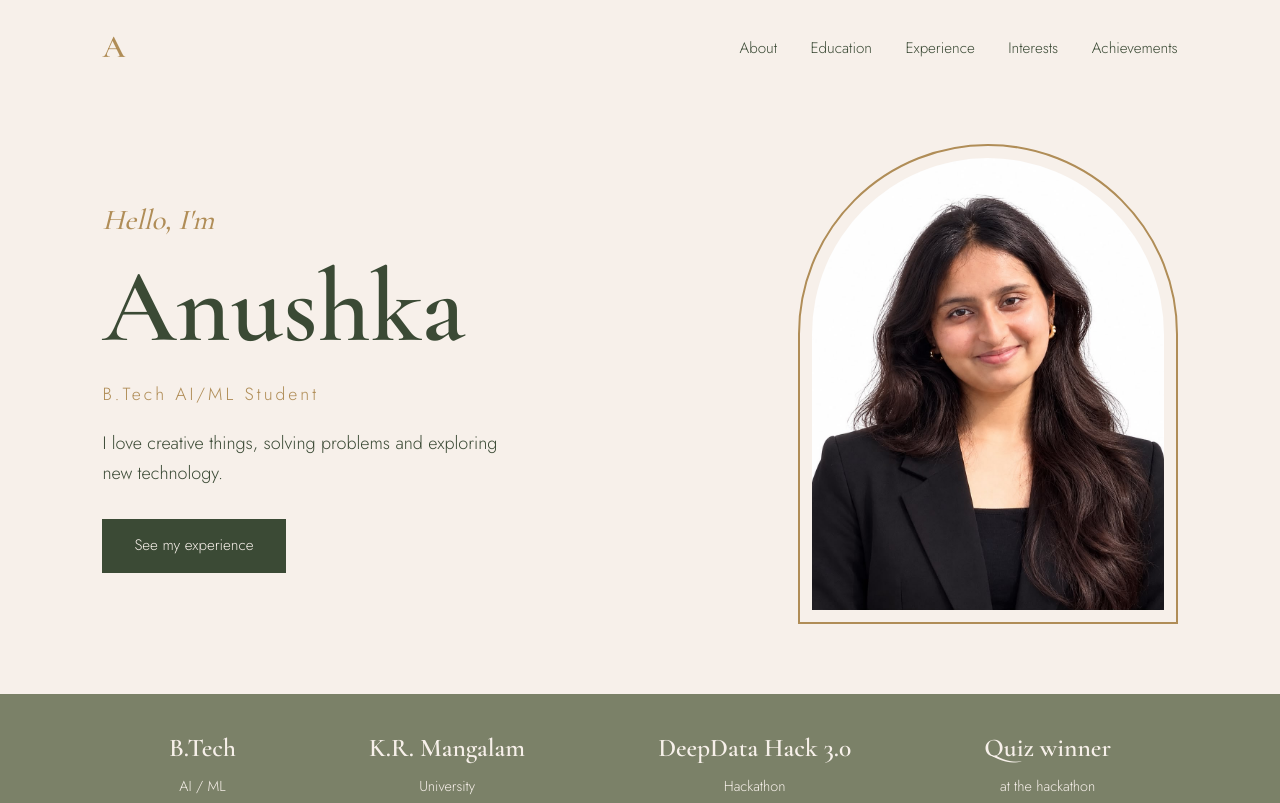
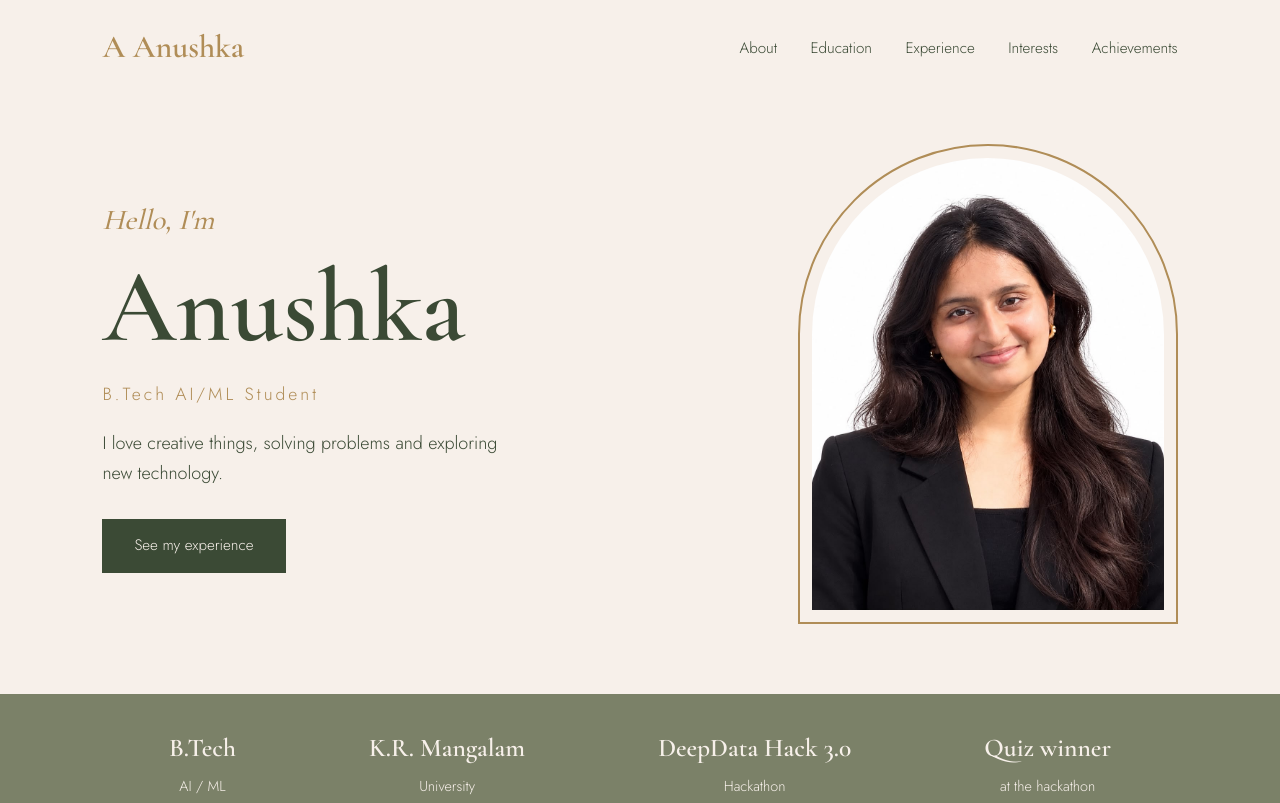
Before and after one commit to Anushka6700/Anushka-s_Portfolio, a plain HTML site: page index.html in a window 1280 px wide. Shown: the top 803 px of the page. Drawn offline with nearby package versions, Linux system fonts and the light colour scheme.

Commit message:
Update navigation bar logo with name and mark

```diff
--- a/index.html
+++ b/index.html
@@ -17,7 +17,10 @@
 
   <!-- ===== NAVIGATION BAR ===== -->
   <header class="navbar">
-    <a href="#home" class="logo">A</a>
+    <a href="#home" class="logo">
+      <span class="logo-mark">A</span>
+      <span class="logo-name">Anushka</span>
+    </a>
     <nav>
       <a href="#about">About</a>
       <a href="#education">Education</a>
```
